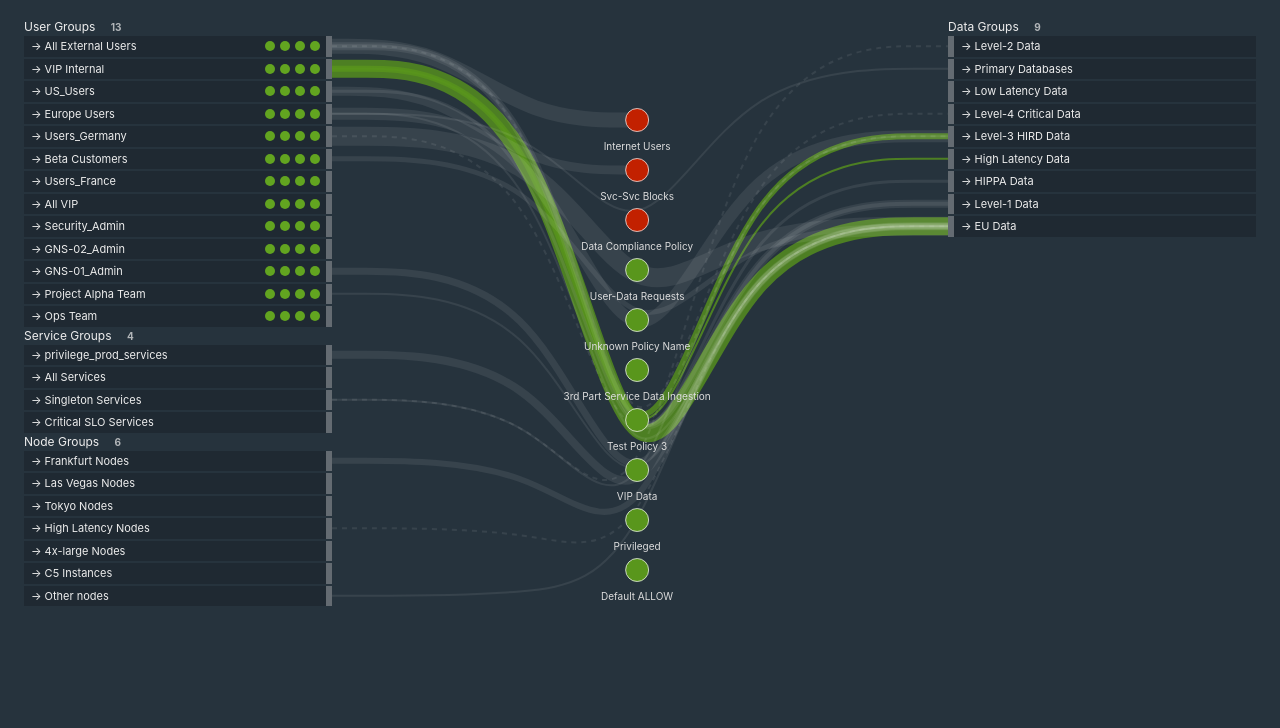
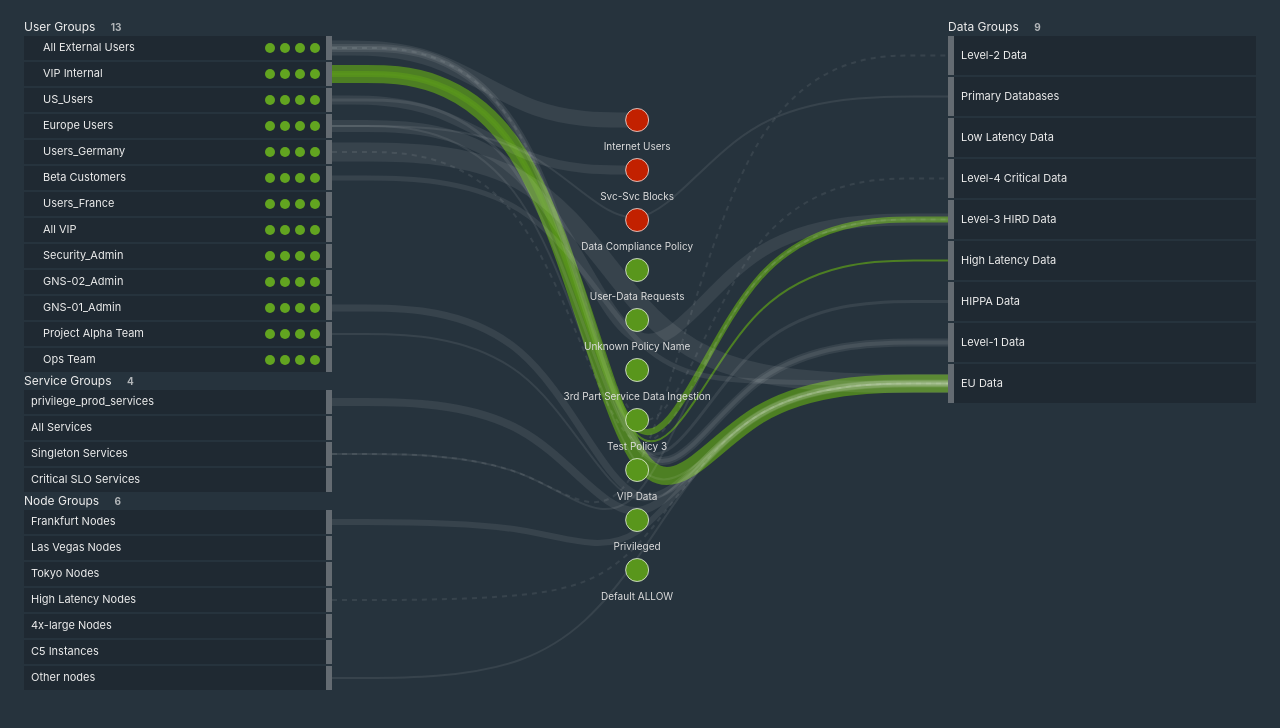
Before and after one commit to rostag/exp, an Angular app: page / in a window 1280 px wide. Shown: the top 728 px of the page. Built offline with nearby package versions, Linux system fonts and the light colour scheme.

Commit message:
Expansion pack

```diff
--- a/src/app/flow-diagram/data-model.ts
+++ b/src/app/flow-diagram/data-model.ts
@@ -25,6 +25,7 @@ export interface ResourceGroup {
   label: string;
   type: string;
   selected?: boolean;
+  expanded?: boolean;
 }
 
 export interface Gate {
--- a/src/app/flow-diagram/diagram.component.html
+++ b/src/app/flow-diagram/diagram.component.html
@@ -9,11 +9,19 @@
         *ngFor="let src of byType(sources, 'USER')"
         [id]="src.id"
         class="list-item"
+        [ngClass]="{'expanded': src.expanded}"
         (mouseover)="selectSource(src)"
         (click)="selectSource(src)"
         title="{{ src.id }}"
       >
-        {{ src.label }}
+        <div class="header">
+          <div class="expander" (click)="expandSource(src)">
+            <clr-icon shape="caret-right" *ngIf="!src.expanded"></clr-icon>
+            <clr-icon shape="caret-bottom" *ngIf="src.expanded"></clr-icon>
+          </div>
+
+          <div class="text">{{ src.label }}</div>
+
           <div class="meta">
             <svg viewBox="0 0 10 10">
               <circle cx="5" cy="5" r="5" />
@@ -22,6 +30,8 @@
               <circle cx="50" cy="5" r="5" />
             </svg>
           </div>
+        </div>
+        <div class="contents">Group ID: {{src.id}}</div>
       </div>
       <div class="section-title">
         <clr-icon shape="applications" class="user-icon"></clr-icon>
--- a/src/app/flow-diagram/diagram.component.scss
+++ b/src/app/flow-diagram/diagram.component.scss
@@ -24,12 +24,28 @@
       .list-item {
         border: 2px solid transparent;
         background-color: rgba(0, 0, 0, 0.19);
-        padding: 2px 6px 2px 7px;
+        padding: 4px 6px 6px 7px;
         margin-bottom: 2px;
         font-size: 11px;
 
+        .header {
+          display: flex;
+          justify-content: space-between;
+          align-items: center;
+
+          .expander {
+            flex: 12px 12px;
+            width: 12px;
+            height: 8px;
+          }
+
+          .text {
+            flex: auto;
+            white-space: nowrap;
+          }
+
           .meta {
-          float: right;
+            flex: 100px 100px;
             height: 12px;
             padding-top: 2px;
 
@@ -44,25 +60,27 @@
           }
         }
 
-      .list-item.selected {
-        border: 2px solid #62a420;
+        .contents {
+          display: none;
+        }
       }
 
-      .list-item:hover {
-        border: 2px solid #62a420 !important;
-        padding: 0px 6px 0px 7px;
-        cursor: pointer;
+      .list-item.expanded {
+
+        .contents {
+          display: block;
+          margin-top: 4px;
+          padding: 4px 2px 3px 12px;
+          border-top: 1px solid #777;
+        }
       }
 
-      .list-item:before {
+      .list-item:hover:after {
+        position: absolute;
         content: '\2192  ';
-        margin-top: -10px;
+        left: 0;
         font-size: 11px;
         line-height: 1.5;
-      }
-
-      .list-item.expanded:before {
-        content: '\039b ';
       }
 
       .gate-item {
@@ -79,6 +97,12 @@
           border: 0px solid transparent;
           border-right: 6px solid rgba(255, 255, 255, 0.31);
         }
+
+        .list-item:hover {
+          border: 2px solid #62a420 !important;
+          padding: 2px 6px 4px 5px;
+          cursor: pointer;
+        }
       }
 
       .chart-container {
@@ -94,10 +118,16 @@
         }
 
         .list-item {
+          padding-top: 12px;
+          padding-bottom: 13px;
           border: 0px solid transparent;
           border-left: 6px solid rgba(255, 255, 255, 0.31);
+        }
+
+        // .list-item:hover {
+        //   padding: 10px 6px 11px 5px;
+        // }
       }
     }
   }
 }
-}
--- a/src/app/flow-diagram/diagram.component.ts
+++ b/src/app/flow-diagram/diagram.component.ts
@@ -294,4 +294,8 @@ export class FlowDiagramComponent implements OnInit, AfterViewInit {
   private getStreamsBySource(src: ResourceGroup): Stream[] {
     return this.streams.filter(stream => stream.srcId === src.id);
   }
+
+  public expandSource(src: ResourceGroup) {
+    src.expanded = !src.expanded;
+  }
 }
```
Lines whose indentation alone changed are shown as unchanged.
